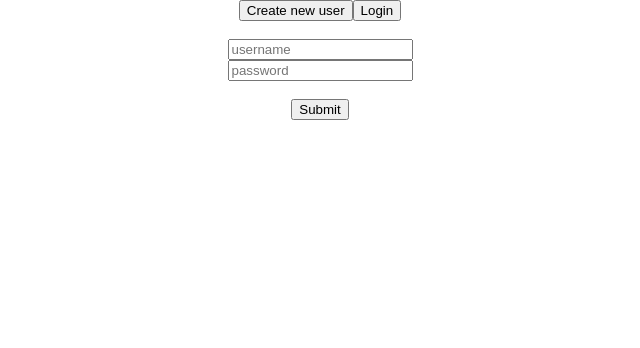
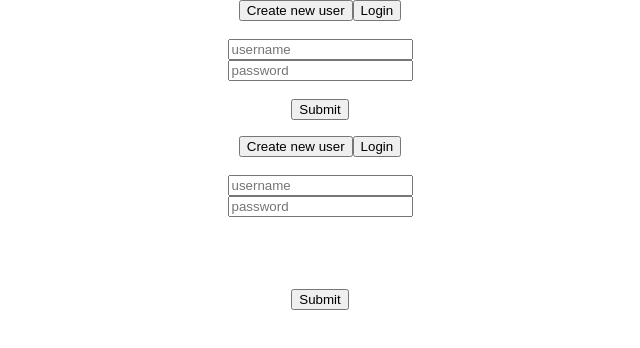
Before and after one commit to somych1/help_desk_sinatra, a React (Create React App) app: page / in a window 1280 px wide. Shown: the top 348 px of the page, without its empty margins (320-960 px from the left). Built offline with nearby package versions, Linux system fonts and the light colour scheme.

Commit message:
created driver login/register routes

```diff
--- a/src/App.js
+++ b/src/App.js
@@ -1,6 +1,6 @@
 import React, { Component } from 'react';
-import logo from './logo.svg';
 import './App.css';
+import Driver from './Driver'
 import Employee from './Employee'
 
 class App extends Component {
@@ -56,10 +56,70 @@ class App extends Component {
       })
     }
   }
+  logout = async () => {
+    const empLogout = await fetch('http://localhost:9292/emp/logout', {
+        method: 'GET'
+    });
+    const logoutResponse = await empLogout.json();
+    this.setState({
+      loggedIn: false
+    })
+  }
+
+  // driver register
+  driverRegister = async (name, username, password, truck, make, model, year) => {
+    const driverRegister = await fetch('http://localhost:9292/driver/register', {
+      method: 'POST',
+      credentials: 'include',
+      body: JSON.stringify({
+        name: name,
+        username: username,
+        password: password,
+        truck_num: truck,
+        make: make,
+        model: model,
+        yearL: year
+      })
+    })
+    const registrationResponse = await driverRegister.json();
+    console.log(registrationResponse, 'this is registrationResponse')
+    if(registrationResponse.success){
+      this.setState({
+        loggedIn: true
+      })
+    } else {
+      this.setState({
+        loginError: registrationResponse.message
+      })
+    }
+  }
+  login = async (username, password) => {
+    const driverLogin = await fetch('http://localhost:9292/driver/login', {
+      method: 'POST',
+      credentials: 'include',
+      body: JSON.stringify({
+        username: username,
+        password: password
+      })
+    })
+    const loginResponse = await driverLogin.json()
+    console.log(loginResponse, 'this is loginResponse')
+    if(loginResponse.success){
+      this.setState({
+        loggedIn: true
+      })
+    } else {
+      this.setState({
+        loginError: loginResponse.message
+      })
+    }
+  }
   render() {
     return (
       <div className="App">
+
         <Employee register={this.register} login={this.login}/>
+        <Driver driverLogin={this.driverLogin} driverRegister={this.driverRegister}/>
       </div>
     );
   }
--- /dev/null
+++ b/src/Driver/index.js
@@ -0,0 +1,68 @@
+import React, {Component} from "react";
+import './style.css'
+
+class Driver extends Component{
+	constructor(){
+		super();
+		this.state = {
+			name: '',
+			username: '',
+			password: '',
+			truck: '',
+			make: '',
+			model: '',
+			year: '',
+			registering: false
+		}
+	}
+	registration = () => {
+		this.setState({
+			registering: true
+		})
+	}
+	login = () => {
+		this.setState({
+			registering: false
+		})
+	}
+	handleInput = (e) => {
+		const field = e.currentTarget.name
+		if(field == 'name') this.setState({ name: e.currentTarget.value })
+		else if (field == 'username') this.setState({ username: e.currentTarget.value })
+		else if (field == 'password') this.setState({ password: e.currentTarget.value });
+		else if (field == 'truck') this.setState({ truck: e.currentTarget.value });
+		else if (field == 'make') this.setState({ make: e.currentTarget.value });
+		else if (field == 'model') this.setState({ model: e.currentTarget.value });
+		else if (field == 'year') this.setState({ year: e.currentTarget.value });
+
+		// console.log(this.state.manager, 'this is manager')
+	}
+
+	handleSubmit = (e) => {
+		e.preventDefault();
+		if(this.state.registering) this.props.register(this.state.name, this.state.username, this.state.password, this.state.truck, this.state.make, this.state.model, this.state.year)
+		else this.props.login(this.state.username, this.state.password)
+	}
+	render(){
+		console.log(this.state.manager, 'this is manager')
+		return(
+			<div>
+				<button className={this.state.registering ? "current" : null} className="button" onClick={this.registration}>Create new user</button>
+				<button className={this.state.registering ? null : "current"} className="button" onClick={this.login}>Login</button>
+				<form onSubmit={this.handleSubmit}>
+					<input className={this.state.registering ? null : 'hide'} type='text' name='name' placeholder='name' value={this.state.name} onChange={this.handleInput}/><br />
+					<input type='text' name='username' placeholder='username' value={this.state.username} onChange={this.handleInput}/><br />
+					<input type='password' name='password' placeholder='password' value={this.state.password} onChange={this.handleInput}/><br />
+					<input className={this.state.registering ? null : 'hide'}  type='text' name='truck' placeholder='truck' value={this.state.truck} onChange={this.handleInput}/><br />
+					<input className={this.state.registering ? null : 'hide'}  type='text' name='make' placeholder='make' value={this.state.make} onChange={this.handleInput}/><br />
+					<input className={this.state.registering ? null : 'hide'}  type='text' name='model' placeholder='model' value={this.state.model} onChange={this.handleInput}/><br />
+					<input className={this.state.registering ? null : 'hide'}  type='text' name='year' placeholder='year' value={this.state.year} onChange={this.handleInput}/><br />
+					<button className="button button-primary" type='submit'>Submit</button>
+				</form>
+				{this.props.loginError != '' ? <p>{this.props.loginError}</p> : null}
+			</div>
+		)
+	}
+}
+
+export default Driver
--- /dev/null
+++ b/src/Driver/style.css
@@ -0,0 +1,17 @@
+.current {
+	background-color: white;
+	color: black;
+}
+span {
+	cursor: pointer;
+}
+
+.login-error {
+	border: 1px solid red;
+	padding: 20px;
+	background-color: pink;
+}
+
+.hide {
+	display: none;
+}
```
